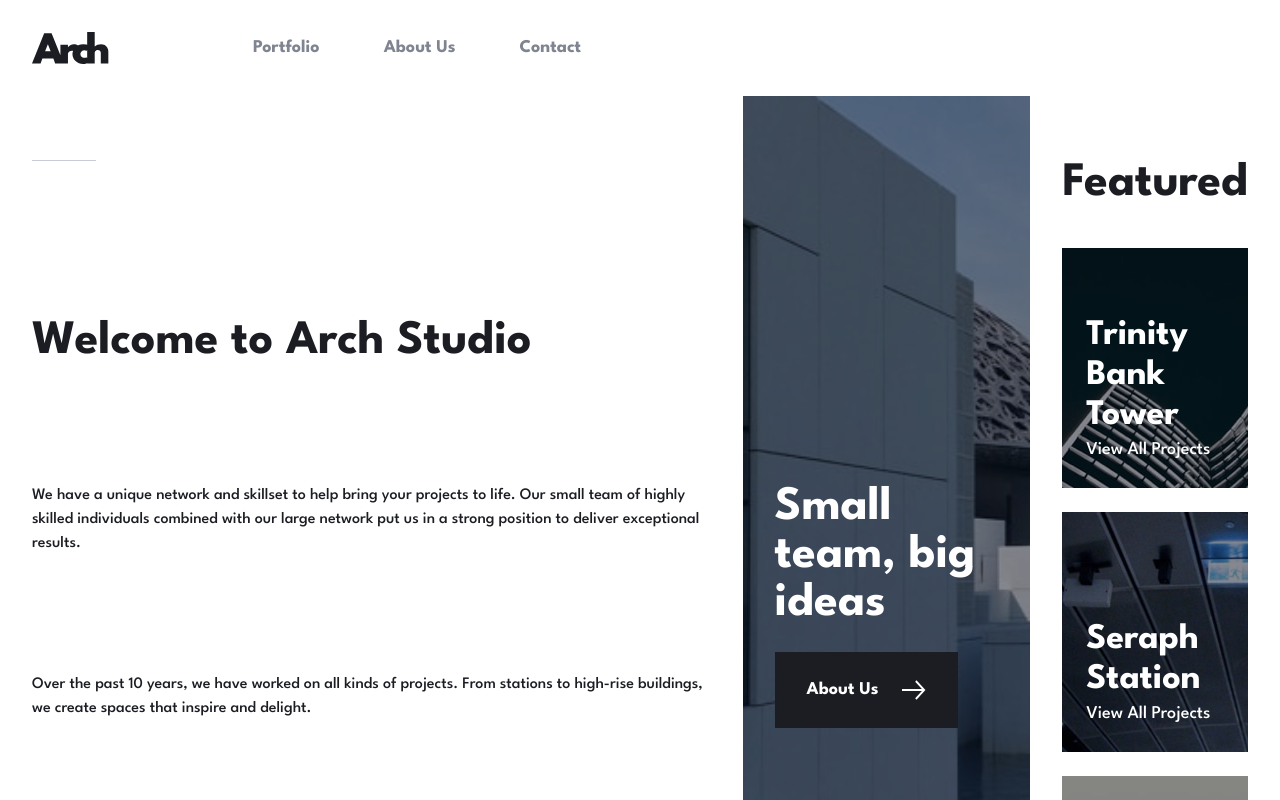
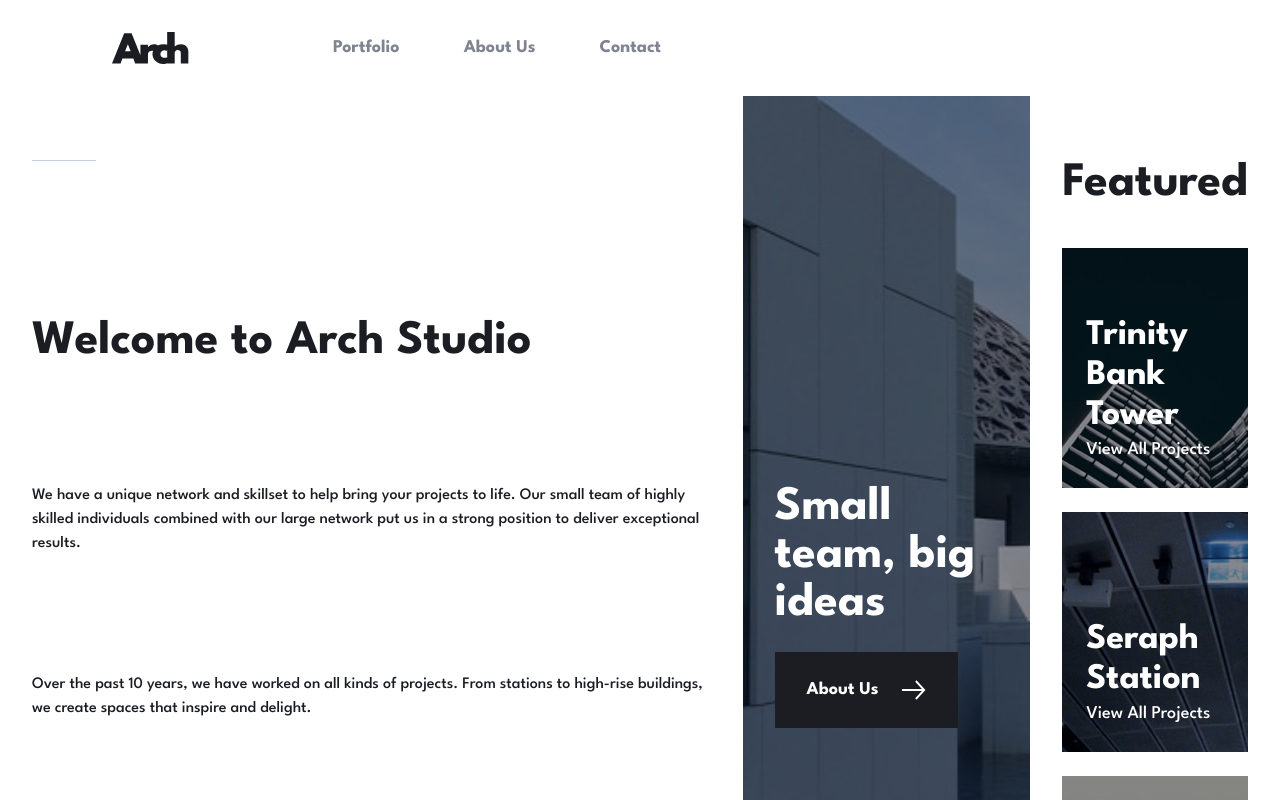
Before and after one commit to ccccchriz/arch-studio-website, a React (Vite) app: page / in a window 1280 px wide. Shown: the top 800 px of the page. Built offline with nearby package versions, Linux system fonts and the light colour scheme.

Commit message:
desktop design

```diff
--- a/src/components/Header.tsx
+++ b/src/components/Header.tsx
@@ -35,7 +35,7 @@ export default function Header({ isExpanded, setIsExpanded }: HeaderProps) {
   });
 
   return (
-    <header className="flex justify-between items-center p-8 font-primary font-bold text-neutral-600 tablet:text-neutral-400 tablet:gap-20 desktop:gap-28">
+    <header className="flex justify-between items-center p-8 font-primary font-bold text-neutral-600 tablet:text-neutral-400 tablet:gap-20 desktop:gap-28 desktop:max-w-[70rem] mx-auto">
       <Link to={"/"}>
         <img
           src="/images/logo.svg"
```
